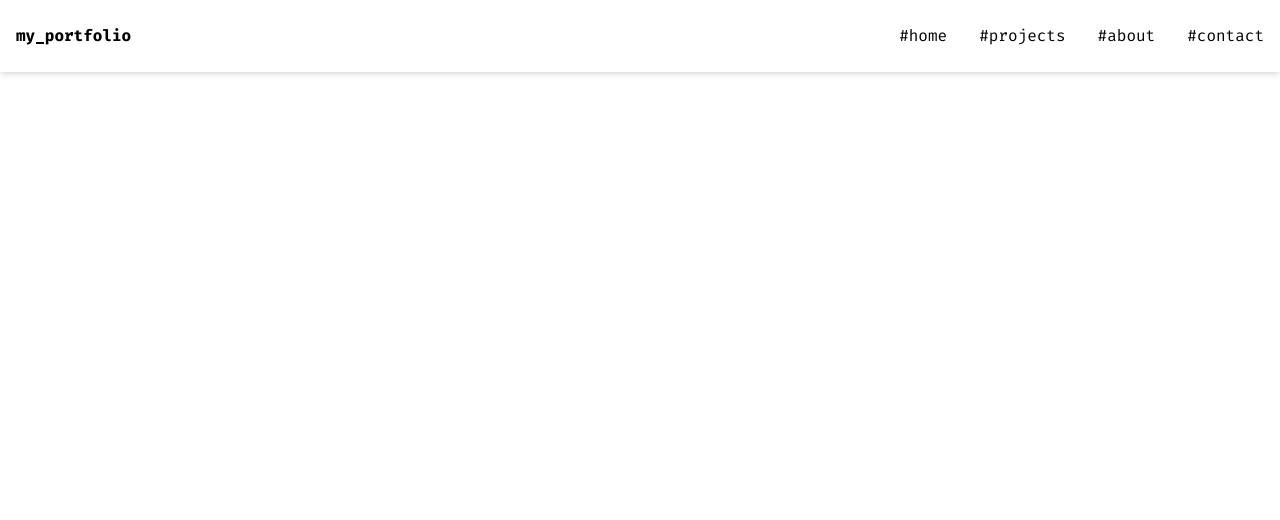
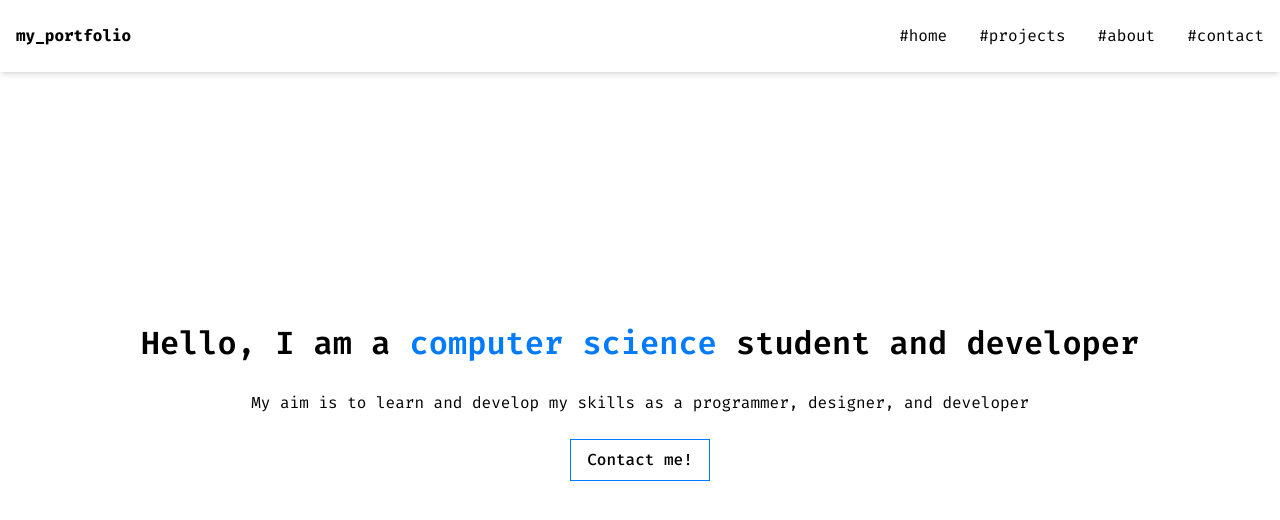
Before and after one commit to cmpnik/my-portfolio, a React (Create React App) app: page / in a window 1280 px wide. Shown: the top 520 px of the page. Built offline with nearby package versions, Linux system fonts and the light colour scheme.

Commit message:
Create about component

```diff
--- a/src/App.tsx
+++ b/src/App.tsx
@@ -2,11 +2,13 @@ import React from 'react';
 import logo from './logo.svg';
 import './App.css';
 import Navbar from './components/navbar/Navbar';
+import About from './components/about/about'
 
 function App() {
   return (
     <div className="App">
       <Navbar/>
+      <About/>
     </div>
   );
 }
--- /dev/null
+++ b/src/components/about/about.tsx
@@ -0,0 +1,19 @@
+import './about.css';
+
+const About = () => {
+    return (
+        <div>
+           <div className="px-5 max-w-[1560px] mx-auto min-h-screen flex items-center justify-center">
+                <div>
+                    <h1 className="font-semibold text-[32px] mb-3 text-center">
+                        Hello, I am a <span className="text-[#007BFF]">computer science</span> student and developer
+                    </h1>
+                    <p className="my-6 text-center">My aim is to learn and develop my skills as a programmer, designer, and developer</p>
+                    <button className="font-medium py-2 px-4 border duration-200 border-[#007BFF] hover:bg-[#007BFF33]">Contact me!</button>
+                </div>
+            </div>
+        </div>
+    );
+}
+
+export default About;
```
Also changed, not shown: src/components/about/about.css (added).
